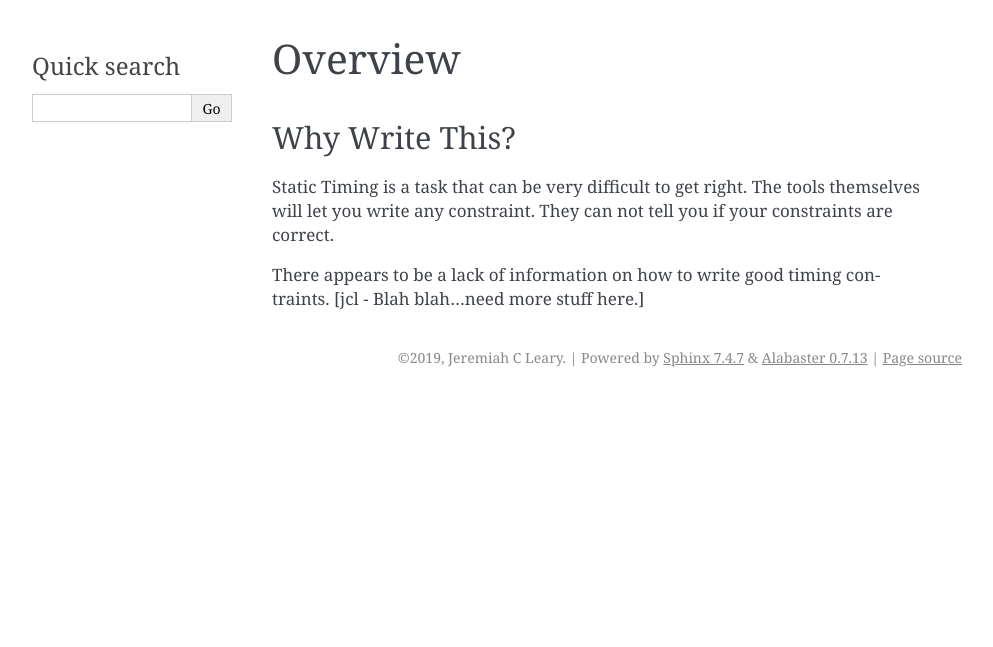
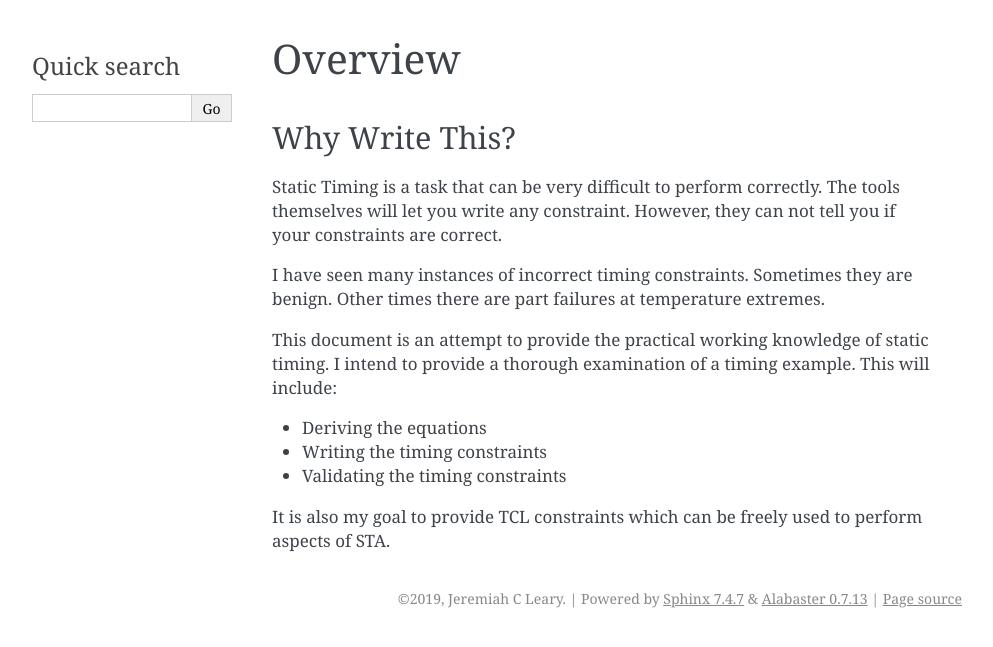
Before and after one commit to jeremiah-c-leary/static-timing-by-example, a Sphinx documentation site: the page built from docs/source/overview.rst, in a window 1280 px wide. Shown: the top 647 px of the page, without its empty margins (148-1141 px from the left). Built offline with Sphinx 7.4.7, drawn with Linux system fonts in a browser that asks for light colours.

Commit message:
Updating overview and principle documentation.

```diff
--- a/docs/source/overview.rst
+++ b/docs/source/overview.rst
@@ -4,9 +4,20 @@ Overview
 Why Write This?
 ---------------
 
-Static Timing is a task that can be very difficult to get right.
+Static Timing is a task that can be very difficult to perform correctly.
 The tools themselves will let you write any constraint.
-They can not tell you if your constraints are correct.
+However, they can not tell you if your constraints are correct.
 
-There appears to be a lack of information on how to write good timing contraints.
-[jcl - Blah blah...need more stuff here.]
+I have seen many instances of incorrect timing constraints.
+Sometimes they are benign.
+Other times there are part failures at temperature extremes.
+
+This document is an attempt to provide the practical working knowledge of static timing.
+I intend to provide a thorough examination of a timing example.
+This will include:
+
+* Deriving the equations
+* Writing the timing constraints
+* Validating the timing constraints
+
+It is also my goal to provide TCL constraints which can be freely used to perform aspects of STA.
```
Also changed, not shown: docs/source/principles.rst (+13 -2 lines).
